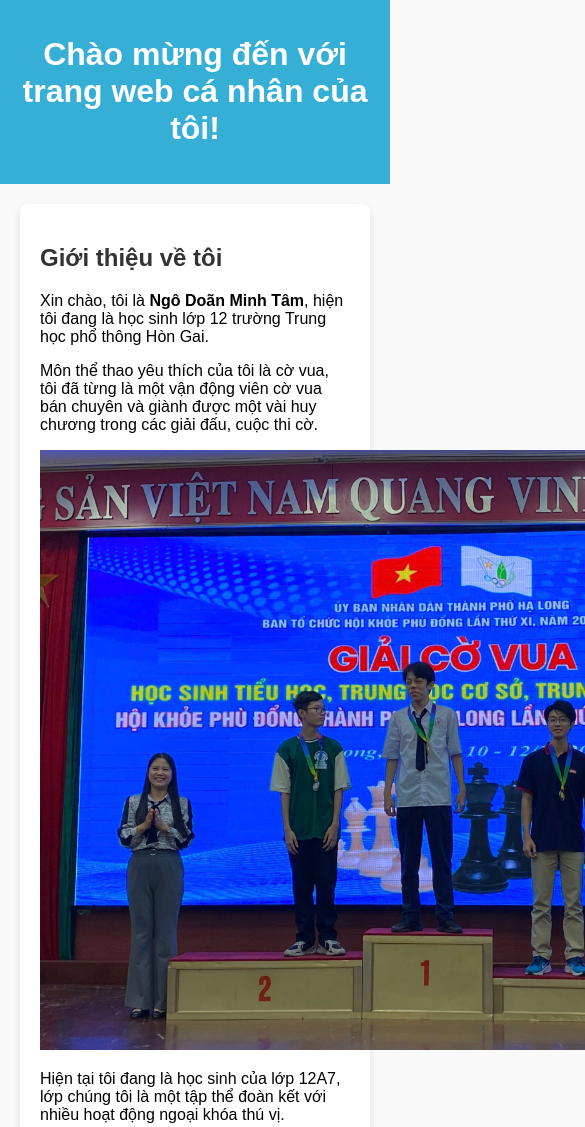
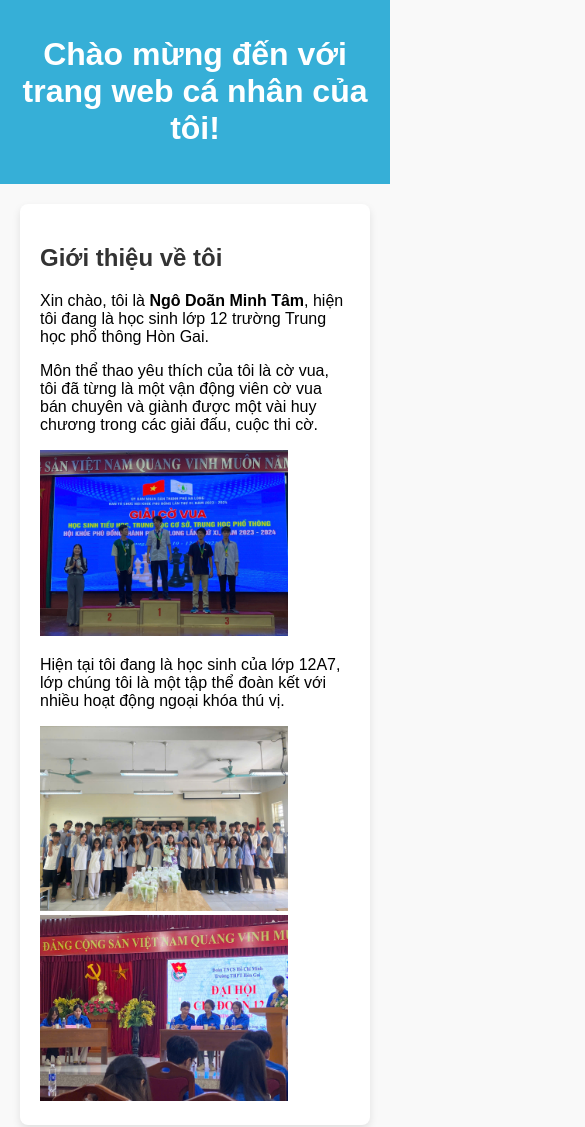
Before and after one commit to mntam111/ngodoanminhtam, a plain HTML site: page index.html in a window 390 px wide. Shown: the top 1127 px of the page, 585 px wide, since content can reach past the window. Drawn offline with Linux system fonts and the light colour scheme.

Commit message:
index.html

```diff
--- a/index.html
+++ b/index.html
@@ -76,6 +76,18 @@
             height: auto;
             max-width: 100%;
         }
+        img {
+            width: 100%;
+            height: auto;
+            max-width: 100%;
+        }
+
+@media (max-width: 768px) {
+    img {
+        width: 80%;  /* Giảm kích thước ảnh trên màn hình nhỏ */
+    }
+}
+
     </style>
 </head>
 <body>
@@ -90,10 +102,10 @@
             <h2>Giới thiệu về tôi</h2>
             <p>Xin chào, tôi là <strong>Ngô Doãn Minh Tâm</strong>, hiện tôi đang là học sinh lớp 12 trường Trung học phổ thông Hòn Gai.</p>
             <p>Môn thể thao yêu thích của tôi là cờ vua, tôi đã từng là một  vận động viên cờ vua bán chuyên và giành được một vài huy chương trong các giải đấu, cuộc thi cờ. </p>
-            <img src="https://mntam111.github.io/ngodoanminhtam/image/covua.jpg" height="600px">
+            <img src="https://mntam111.github.io/ngodoanminhtam/image/covua.jpg">
             <p>Hiện tại tôi đang là học sinh của lớp 12A7, lớp chúng tôi là một tập thể đoàn kết với nhiều hoạt động ngoại khóa thú vị.</p>
-            <img src="https://mntam111.github.io/ngodoanminhtam/image/lop2.jpg" height="600px">
-            <img src="https://mntam111.github.io/ngodoanminhtam/image/lop3.jpg" height="600px">
+            <img src="https://mntam111.github.io/ngodoanminhtam/image/lop2.jpg">
+            <img src="https://mntam111.github.io/ngodoanminhtam/image/lop3.jpg">
         </section>
 
         <!-- Ngành nghề muốn hướng tới -->
```
